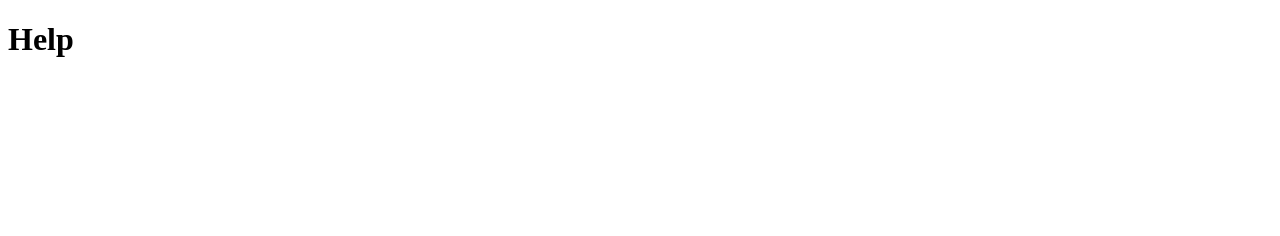
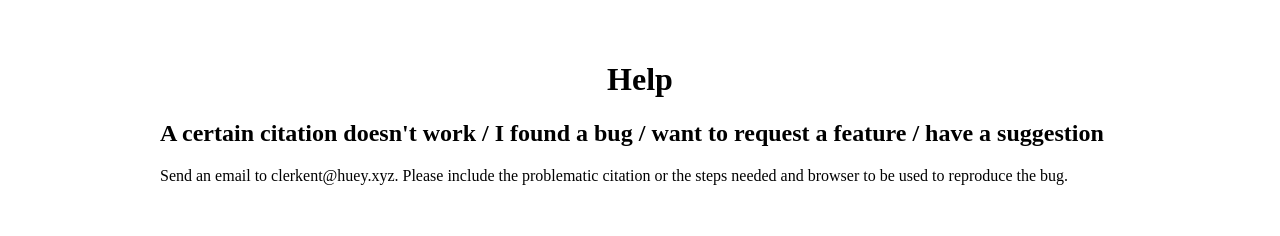
Before and after one commit to lacuna-technologies/clerkent-site, a Gatsby site: page /help/help in a window 1280 px wide. Built offline with nearby package versions, Linux system fonts and the light colour scheme; Gatsby itself is replaced by a stand-in of ours.

Commit message:
✨ new: add help page

```diff
--- /dev/null
+++ b/src/pages/help/help.scss
@@ -0,0 +1,16 @@
+#help-page {
+  max-width: 60rem;
+  padding: 2rem 1rem;
+  margin: 0 auto;
+
+  >h1 {
+    text-align: center;
+  }
+
+  .question {
+    >h2 {
+      font-size: 1.5rem;
+      line-height: normal;
+    }
+  }
+}
--- a/src/pages/help/help.tsx
+++ b/src/pages/help/help.tsx
@@ -1,8 +1,13 @@
 import React from 'react'
+import './help.scss'
 
 const HelpPage = () => (
   <main id="help-page">
     <h1>Help</h1>
+    <div className="question">
+      <h2>A certain citation doesn't work / I found a bug / want to request a feature / have a suggestion</h2>
+      <p>Send an email to clerkent@huey.xyz. Please include the problematic citation or the steps needed and browser to be used to reproduce the bug. </p>
+    </div>
   </main>
 )
 
```
Also changed, not shown: src/pages/home/home.scss (+1 -7 lines), src/pages/home/home.tsx (+2 -6 lines).
